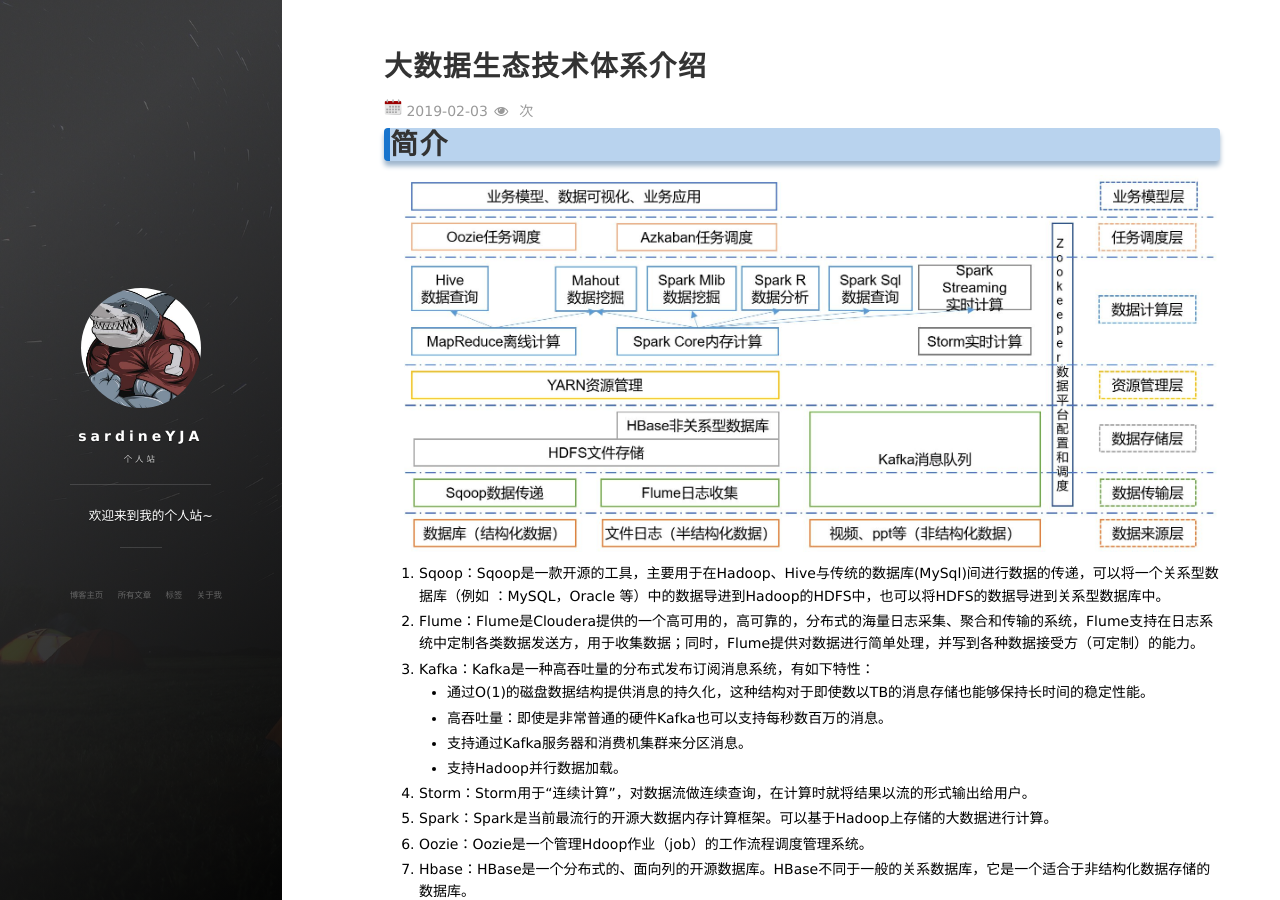
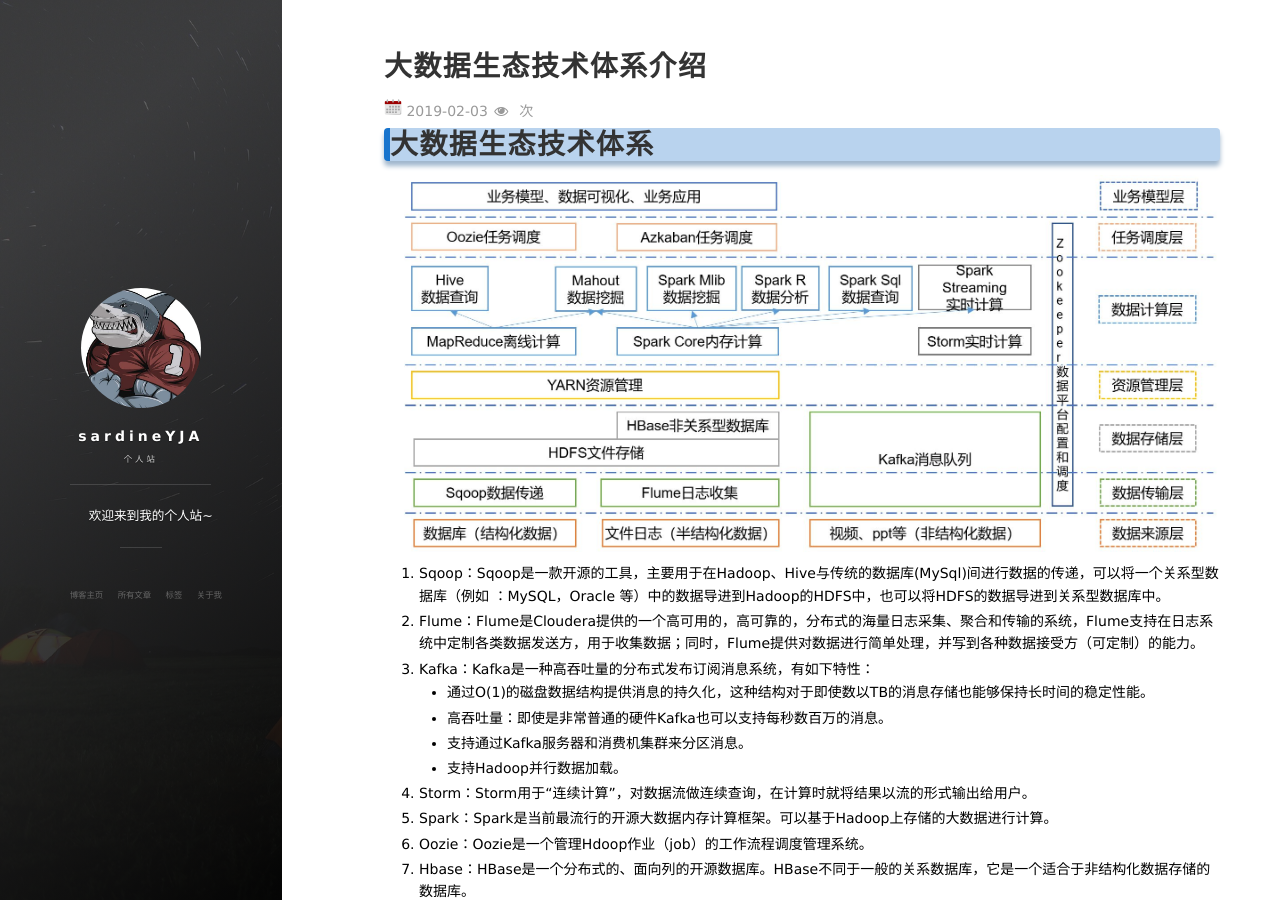
Before and after one commit to sardineYJA/sardineYJA.github.io, a Jekyll site: the page built from _posts/2019-02-05-bigdata-Introduction.md, in a window 1280 px wide and 900 px high. Built offline with Jekyll 4.4.1, drawn with Linux system fonts in a browser that asks for light colours; nearby versions of some CDN libraries; comment, search, counter and statistics services are not loaded.

Commit message:
Update 2019-02-05-bigdata-Introduction.md

```diff
--- a/_posts/2019-02-05-bigdata-Introduction.md
+++ b/_posts/2019-02-05-bigdata-Introduction.md
@@ -7,8 +7,8 @@ tag: 大数据
 
 ---
 
-# 简介
-![大数据生态技术体系](/images/posts/2019-02-03/大数据生态技术体系.jpg)
+# 大数据生态技术体系
+<img src="/images/posts/2019-02-03/大数据生态技术体系.JPG">
 
 1. Sqoop：Sqoop是一款开源的工具，主要用于在Hadoop、Hive与传统的数据库(MySql)间进行数据的传递，可以将一个关系型数据库（例如 ：MySQL，Oracle 等）中的数据导进到Hadoop的HDFS中，也可以将HDFS的数据导进到关系型数据库中。
 2. Flume：Flume是Cloudera提供的一个高可用的，高可靠的，分布式的海量日志采集、聚合和传输的系统，Flume支持在日志系统中定制各类数据发送方，用于收集数据；同时，Flume提供对数据进行简单处理，并写到各种数据接受方（可定制）的能力。
```
